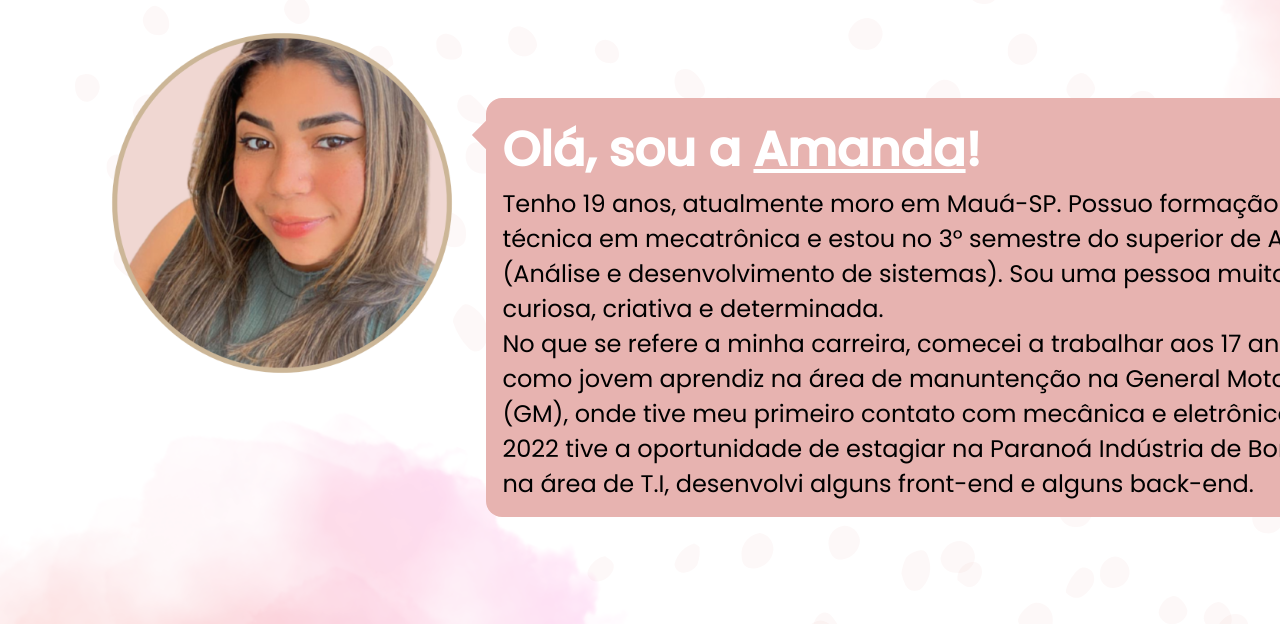
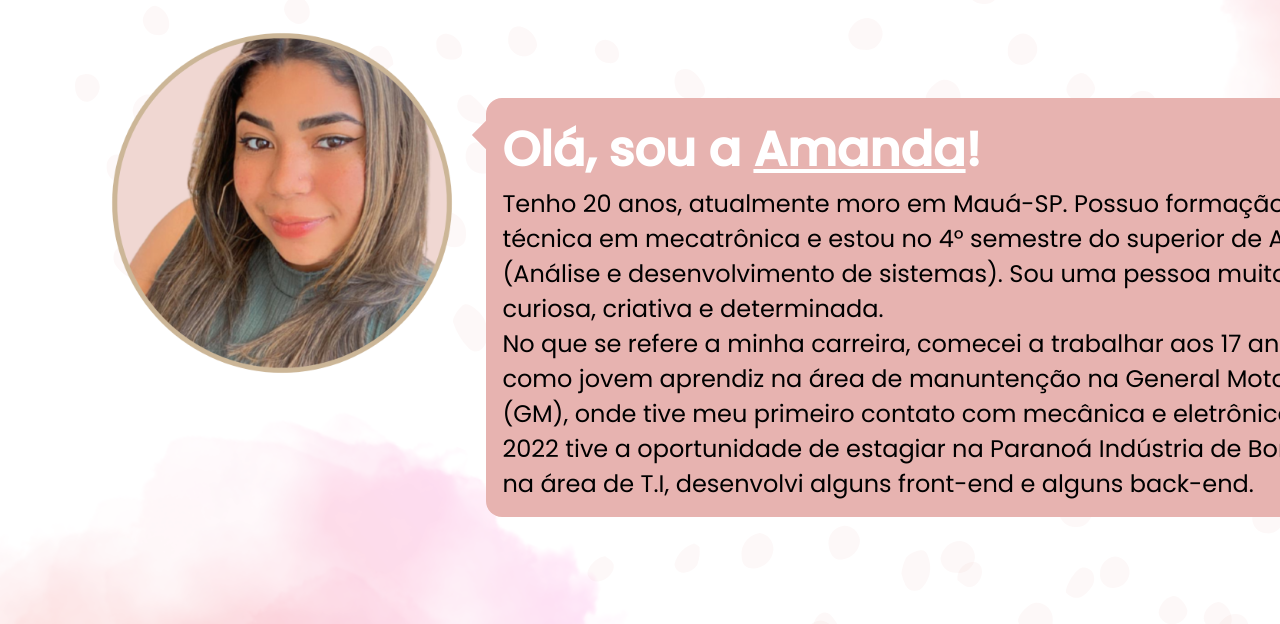
Before and after one commit to arsiqueira/CURR-CULO, a plain HTML site: page index.html in a window 1280 px wide. Shown: the part 121-745 px from the top of the page. Drawn offline with Linux system fonts and the light colour scheme.

Commit message:
Update index.html

```diff
--- a/index.html
+++ b/index.html
@@ -43,7 +43,7 @@
         <div class="balao">
 
             <h1 class="apresentacao">Olá, sou a <u>Amanda</u>!</h1>
-            <p>Tenho 19 anos, atualmente moro em Mauá-SP. Possuo formação técnica em mecatrônica e estou no 3° semestre do superior de ADS (Análise e desenvolvimento de sistemas).
+            <p>Tenho 20 anos, atualmente moro em Mauá-SP. Possuo formação técnica em mecatrônica e estou no 4° semestre do superior de ADS (Análise e desenvolvimento de sistemas).
                 Sou uma pessoa muito curiosa, criativa e determinada.</p><p>No que se refere a minha carreira, comecei a trabalhar aos 17 anos como jovem aprendiz na área de manuntenção
                     na General Motors (GM), onde tive meu primeiro contato com mecânica e eletrônica. Em 2022 tive a oportunidade de estagiar na Paranoá Indústria de Borracha na área de T.I, desenvolvi alguns front-end
                     e alguns back-end.</p>
```
